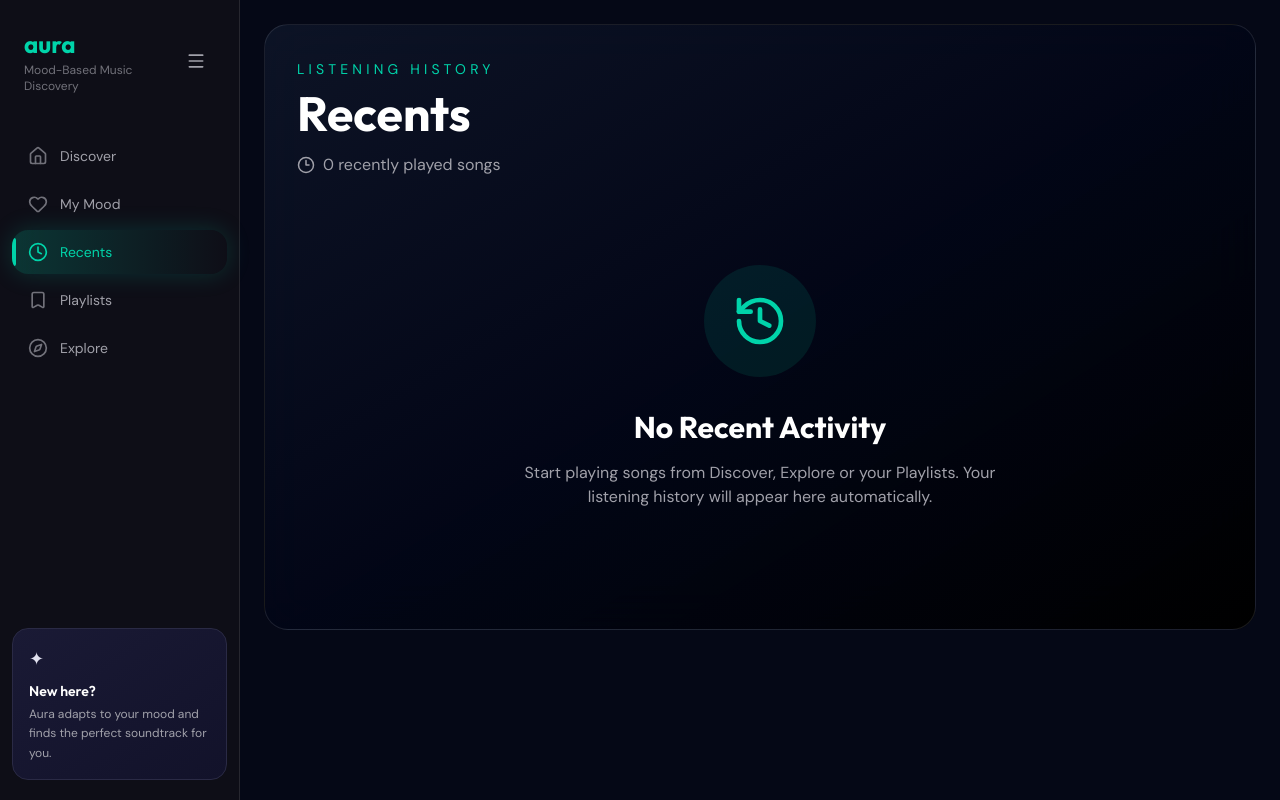
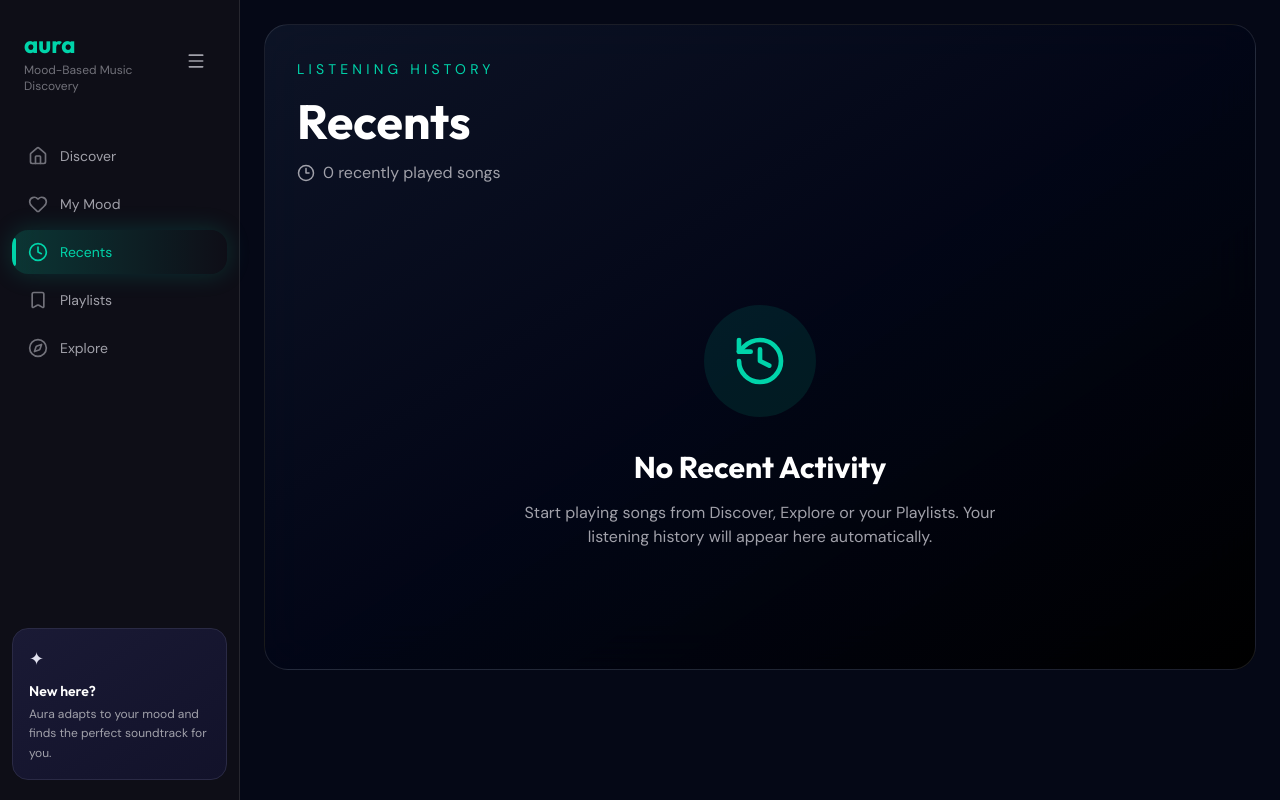
Before and after one commit to FaizZzhue/aura, a React (Vite) app: page /recents in a window 1280 px wide. Built offline with nearby package versions, Linux system fonts and the light colour scheme.

Commit message:
refactor: grid card on pages

```diff
--- a/src/container/Recents/RecentHeader.jsx
+++ b/src/container/Recents/RecentHeader.jsx
@@ -1,33 +1,23 @@
-import {Clock3,Trash2} from "lucide-react"
+import {Clock3} from "lucide-react"
 
-const RecentHeader = ({total, onClear})=>{
+const RecentHeader=({total})=>{
 
     return(
-        <div className="flex flex-col gap-6 lg:flex-row lg:items-center lg:justify-between">
-            <div>
+        <div className="space-y-4">
+
             <span className="text-sm uppercase tracking-[0.3em] text-[#00d4aa]">
                 Listening History
             </span>
 
-                <h1 className="mt-2 text-5xl font-bold text-white">
+            <h1 className="text-5xl font-bold text-white">
                 Recents
             </h1>
 
-                <p className="mt-4 flex items-center gap-2 text-zinc-400">
+            <p className="flex items-center gap-2 text-zinc-400">
                 <Clock3 size={18}/>
                 {total} recently played songs
             </p>
-            </div>
 
-            {total > 0 && (
-                <button
-                    onClick={onClear}
-                    className="flex h-12 items-center gap-3 self-start rounded-2xl border border-red-500/20 bg-red-500/5 px-5 text-red-400 transition hover:bg-red-500/10"
-                >
-                    <Trash2 size={18}/>
-                    Clear History
-                </button>
-            )}
         </div>
     )
 
--- a/src/pages/RecentsPage.jsx
+++ b/src/pages/RecentsPage.jsx
@@ -1,26 +1,64 @@
+import {Trash2} from "lucide-react"
+
 import RecentHeader from "../container/Recents/RecentHeader"
 import RecentGrid from "../container/Recents/RecentGrid"
+
 import useRecents from "../hooks/useRecents"
 
-const RecentsPage = () => {
-    const { recents, groupedRecents, clearRecents } = useRecents()
+const RecentsPage=()=>{
 
-    return (
+    const{
+        recents,
+        groupedRecents,
+        clearRecents
+    }=useRecents()
+
+    return(
         <section className="flex-1 px-6 py-6 pb-24 md:pb-6">
+
             <div className="relative rounded-3xl border border-white/10 bg-gradient-to-br from-[#0f172a]/80 via-[#020617]/80 to-black p-8 backdrop-blur-xl">
-                <RecentHeader
-                    total={recents.length}
-                    onClear={clearRecents}
-                />
 
-                <div className="">
+                <div className="flex items-start justify-between">
+
+                    <RecentHeader
+                        total={recents.length}
+                    />
+
+                    {recents.length>0&&(
+                        <button
+                            onClick={clearRecents}
+                            className="hidden h-12 items-center gap-3 rounded-2xl border border-red-500/20 bg-red-500/5 px-5 text-red-400 transition hover:bg-red-500/10 lg:flex"
+                        >
+                            <Trash2 size={18}/>
+                            Clear History
+                        </button>
+                    )}
+
+                </div>
+
+                <div className="mt-8">
+
                     <RecentGrid
                         groupedRecents={groupedRecents}
                     />
+
                 </div>
+
+                {recents.length>0&&(
+                    <button
+                        onClick={clearRecents}
+                        className="mt-8 flex h-12 w-full items-center justify-center gap-3 rounded-2xl border border-red-500/20 bg-red-500/5 text-red-400 transition hover:bg-red-500/10 lg:hidden"
+                    >
+                        <Trash2 size={18}/>
+                        Clear History
+                    </button>
+                )}
+
             </div>
+
         </section>
     )
+
 }
 
 export default RecentsPage
```
Lines whose indentation alone changed are shown as unchanged.
